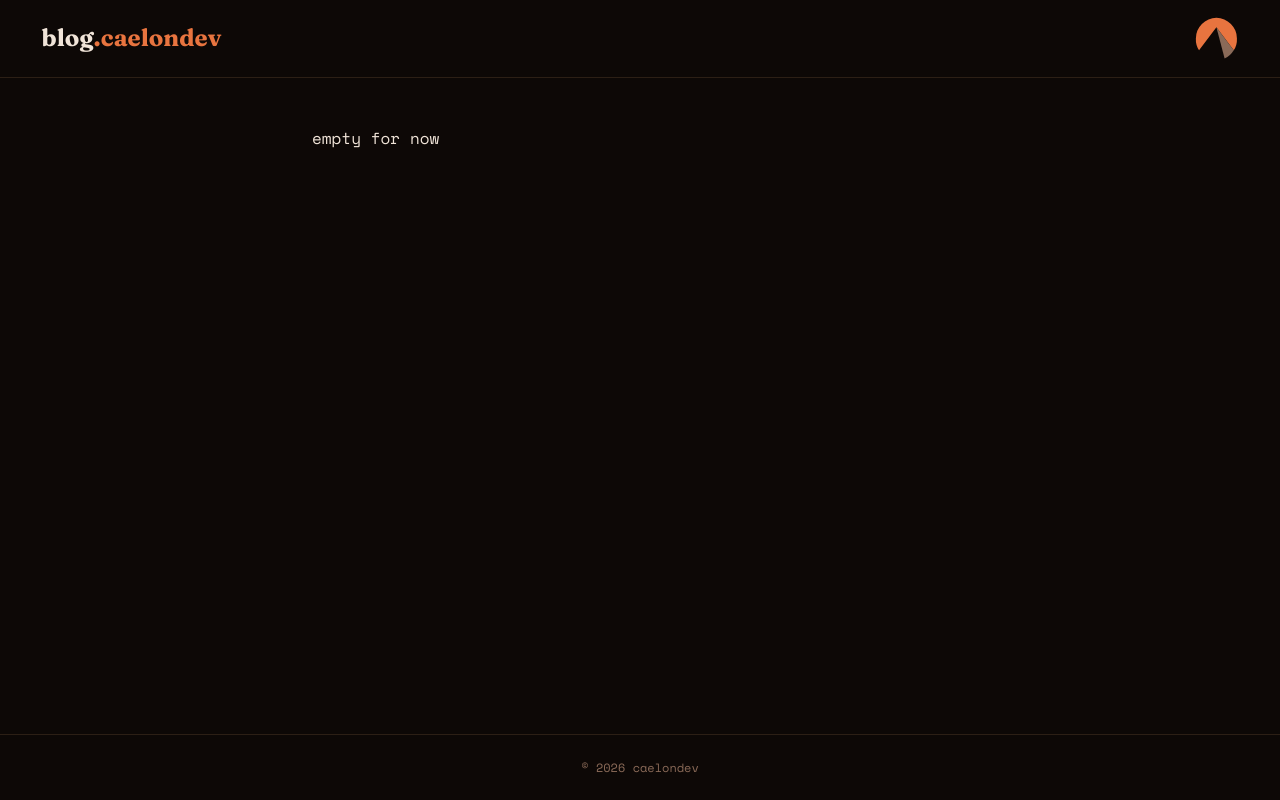
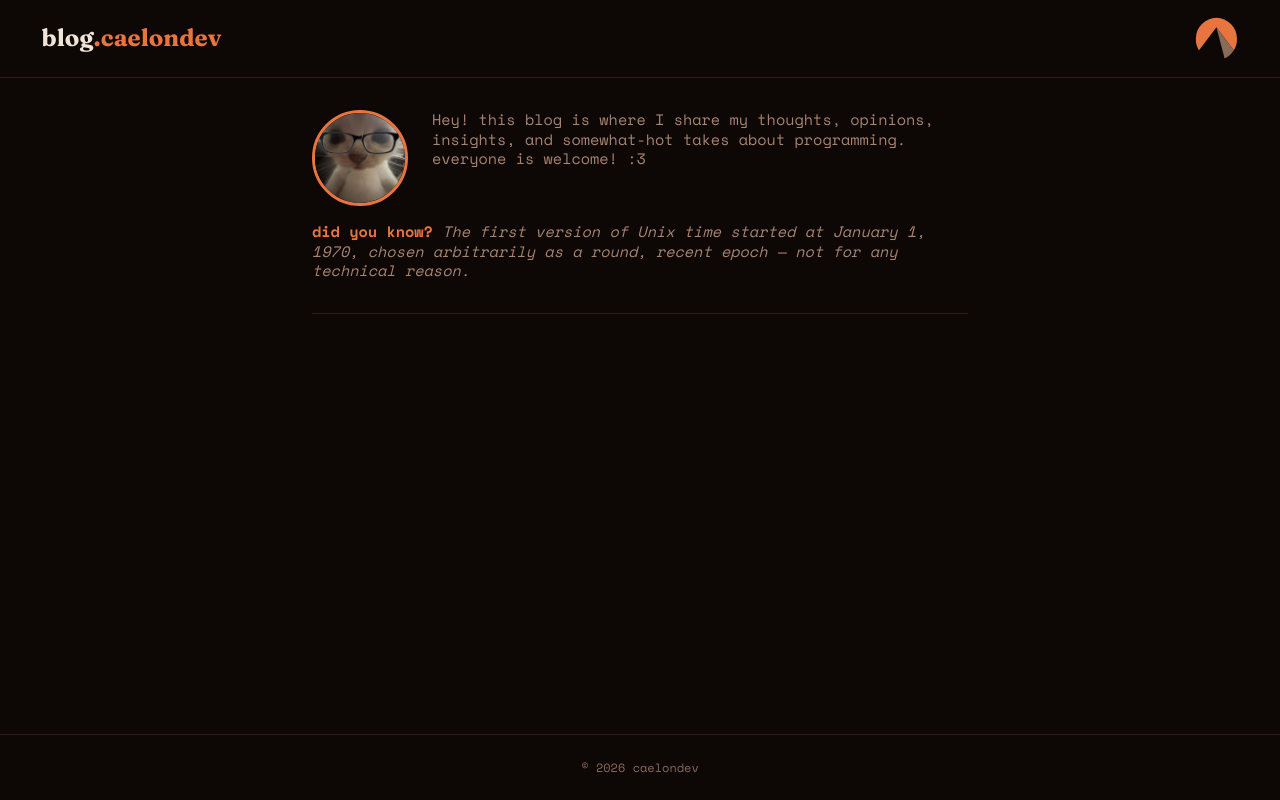
Before and after one commit to caelondev/blog, a React (Vite) app: page / in a window 1280 px wide. Built offline with nearby package versions, Linux system fonts and the light colour scheme.

Commit message:
feat: add hero section

```diff
--- /dev/null
+++ b/public/facts.json
@@ -0,0 +1,33 @@
+[
+  "A single NOP instruction on x86 can be encoded in more than a dozen different byte sequences.",
+  "The Halting Problem was proven undecidable by Alan Turing in 1936, before electronic computers existed.",
+  "The first computer bug was an actual moth, found trapped in a Harvard Mark II relay in 1947.",
+  "x86 assembly still supports BCD arithmetic instructions from the 1970s that almost no modern compiler emits.",
+  "The C preprocessor has no concept of scope — #define is purely textual substitution.",
+  "Null-terminated strings exist because early C ran on machines where storing a length prefix cost real memory.",
+  "The term 'debugging' predates computers — Thomas Edison used it in an 1878 letter about electrical faults.",
+  "Some CPUs execute instructions out of order, then quietly discard the wrong branch's side effects — this exact behavior enabled Spectre.",
+  "IEEE 754 floating point has two zeros, +0 and -0, which compare equal but aren't bitwise identical.",
+  "The Y2038 problem exists because 32-bit Unix time overflows on January 19, 2038.",
+  "Rust's borrow checker is essentially a static analysis pass — there's no runtime cost once the program compiles.",
+  "The original UNIX was written in assembly, then rewritten in C specifically so it could be ported to other hardware.",
+  "Von Neumann architecture means code and data share the same memory space — part of why buffer overflows can execute as code.",
+  "The word 'byte' was coined at IBM in 1956, deliberately misspelled to avoid confusion with 'bit'.",
+  "A tail call, in principle, needs no new stack frame — some languages guarantee this optimization, most don't.",
+  "The first compiler, for A-0, was written by Grace Hopper in 1952.",
+  "ASCII only defines 128 characters because it was designed to fit in 7 bits, leaving the 8th bit free for parity checking.",
+  "The GIL in CPython exists because reference counting isn't atomic by default, not because Python 'can't do threads'.",
+  "Endianness gets its name from Gulliver's Travels, where a war breaks out over which end of an egg to crack.",
+  "Turing completeness only requires conditional branching and unbounded memory — the C++ template system qualifies.",
+  "The first hard disk drive, IBM's RAMAC in 1956, stored 5MB and weighed over a ton.",
+  "A hash collision doesn't mean broken data — it means two different inputs mapped to the same bucket, which is expected and handled.",
+  "The QWERTY layout wasn't designed to slow typists down — that's a popular myth; its real origins are still debated among historians.",
+  "Self-modifying code was common on early machines with no separate instruction cache to invalidate.",
+  "The stack grows downward in memory on most architectures purely by convention, not necessity.",
+  "Assembly mnemonics are not standardized — Intel and AT&T syntax write the same instruction with operands in reversed order.",
+  "The term 'garbage collection' was coined by John McCarthy for Lisp in 1959.",
+  "A segmentation fault doesn't mean you touched 'bad' memory — it means you touched memory the OS never mapped for your process.",
+  "Most 'random' number generators in standard libraries are deterministic pseudo-random generators seeded from a time or entropy source.",
+  "The first version of Unix time started at January 1, 1970, chosen arbitrarily as a round, recent epoch — not for any technical reason.",
+  "CPU cache lines are typically 64 bytes — false sharing bugs happen when two threads write to different variables that land in the same line."
+]
--- a/src/App.tsx
+++ b/src/App.tsx
@@ -1,9 +1,10 @@
+import Hero from "./components/Hero/Hero";
 import Layout from "./components/Layout/Layout";
 
 function App() {
   return (
     <Layout>
-      <p>empty for now</p>
+      <Hero />
     </Layout>
   );
 }
--- /dev/null
+++ b/src/components/Hero/Hero.module.css
@@ -0,0 +1,41 @@
+.hero {
+  padding-bottom: 2rem;
+  margin-bottom: 2rem;
+  border-bottom: 1px solid var(--border);
+  font-size: 0.95rem;
+  overflow: hidden;
+}
+
+.avatar {
+  float: left;
+  width: 96px;
+  height: 96px;
+  border-radius: 50%;
+  border: 3px solid var(--primary);
+  object-fit: cover;
+  margin: 0 1.5rem 1rem 0;
+}
+
+.blurb {
+  color: var(--fg-muted);
+  font-family: var(--font-mono);
+  line-height: 1.3;
+  margin: 0 0 1rem;
+}
+
+.fact {
+  font-family: var(--font-mono);
+  color: var(--fg-muted);
+  line-height: 1.3;
+  margin: 0;
+  clear: left;
+}
+
+.factLabel {
+  color: var(--primary);
+  font-weight: 700;
+}
+
+.factText {
+  font-style: italic;
+}
--- /dev/null
+++ b/src/components/Hero/Hero.tsx
@@ -0,0 +1,45 @@
+import { useEffect, useState } from "react";
+import styles from "./Hero.module.css";
+
+export default function Hero() {
+  const [fact, setFact] = useState("");
+
+  useEffect(() => {
+    let cancelled = false;
+    fetch(`${import.meta.env.BASE_URL}facts.json`)
+      .then((res) => res.json())
+      .then((facts: string[]) => {
+        if (cancelled || facts.length === 0) return;
+        const random = facts[Math.floor(Math.random() * facts.length)];
+        setFact(random);
+      })
+      .catch(() => {
+        if (!cancelled) setFact("");
+      });
+    return () => {
+      cancelled = true;
+    };
+  }, []);
+
+  return (
+    <section className={styles.hero}>
+      <img
+        src={`${import.meta.env.BASE_URL}caelon-cat.png`}
+        alt="caelondev avatar"
+        className={styles.avatar}
+      />
+      <div className={styles.intro}>
+        <p className={styles.blurb}>
+          Hey! this blog is where I share my thoughts, opinions, insights, and
+          somewhat-hot takes about programming. everyone is welcome! :3
+        </p>
+        {fact && (
+          <p className={styles.fact}>
+            <span className={styles.factLabel}>did you know?</span>{" "}
+            <span className={styles.factText}>{fact}</span>
+          </p>
+        )}
+      </div>
+    </section>
+  );
+}
```
